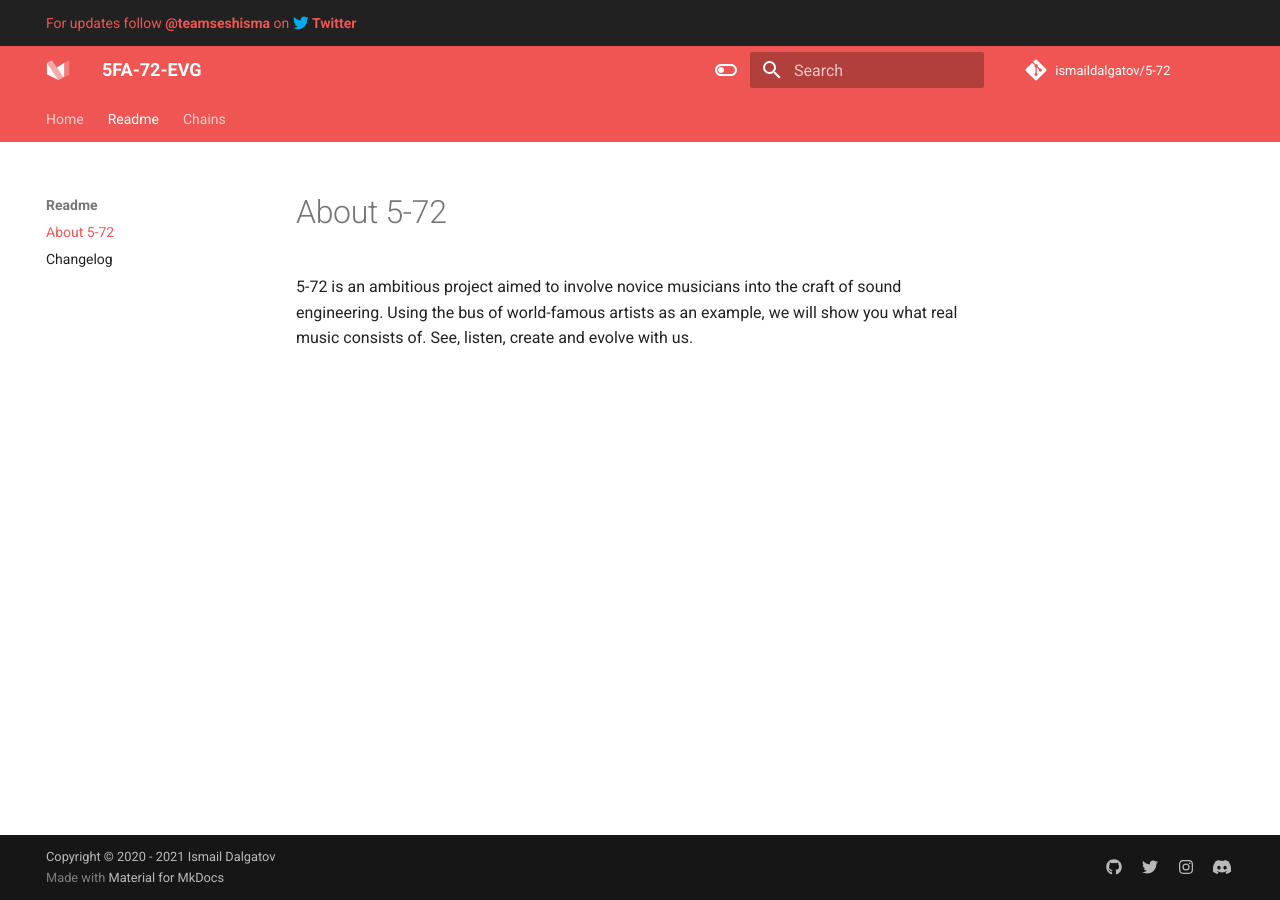
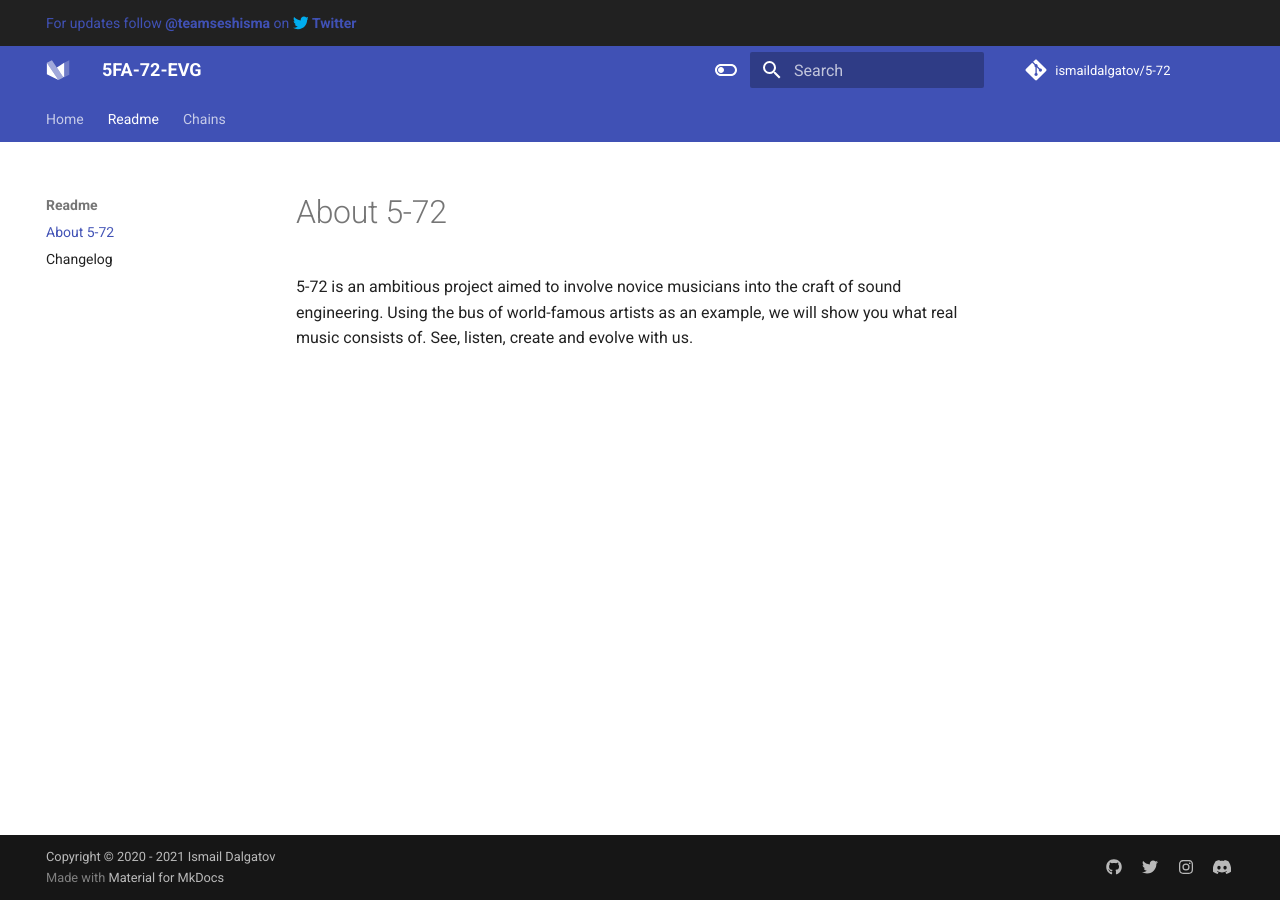
Before and after one commit to ismaildalgatov/5-72, an MkDocs documentation site: the page built from mkdocs/about.md, in a window 1280 px wide. Built offline with MkDocs 1.6.1 and Material for MkDocs 9.7.7, drawn with Linux system fonts in a browser that asks for light colours; comment, search, counter and statistics services are not loaded.

Commit message:
Update website content

```diff
--- a/mkdocs.yml
+++ b/mkdocs.yml
@@ -35,8 +35,8 @@ theme:
     - navigation.tabs
   palette:
     - scheme: default
-      primary: red
-      accent: red
+      primary: indigo
+      accent: indigo
       toggle:
         icon: material/toggle-switch-off-outline
         name: Switch to dark mode
```
Also changed, not shown: mkdocs/kendrick-lamar-sza-all-the-stars.md (+5 -0 lines), mkdocs/assets/favicon.png (added), 1 other file.
